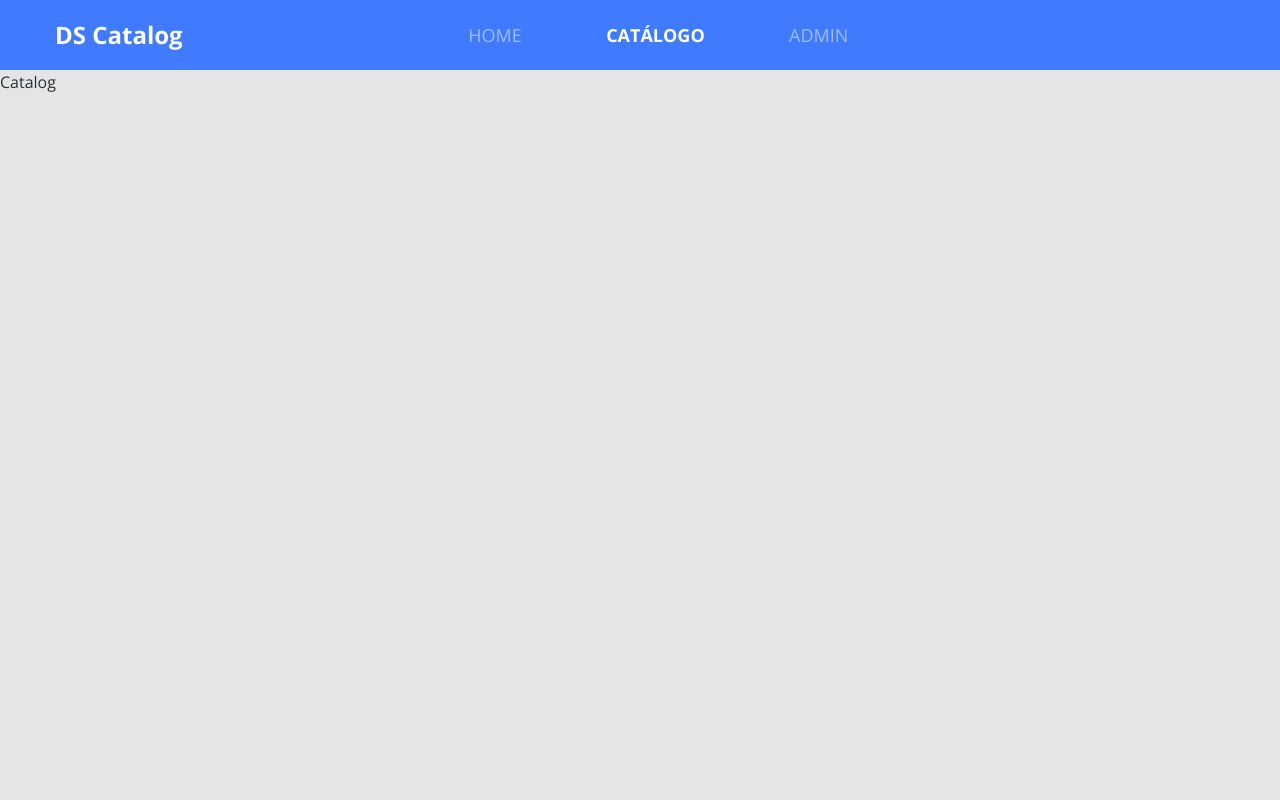
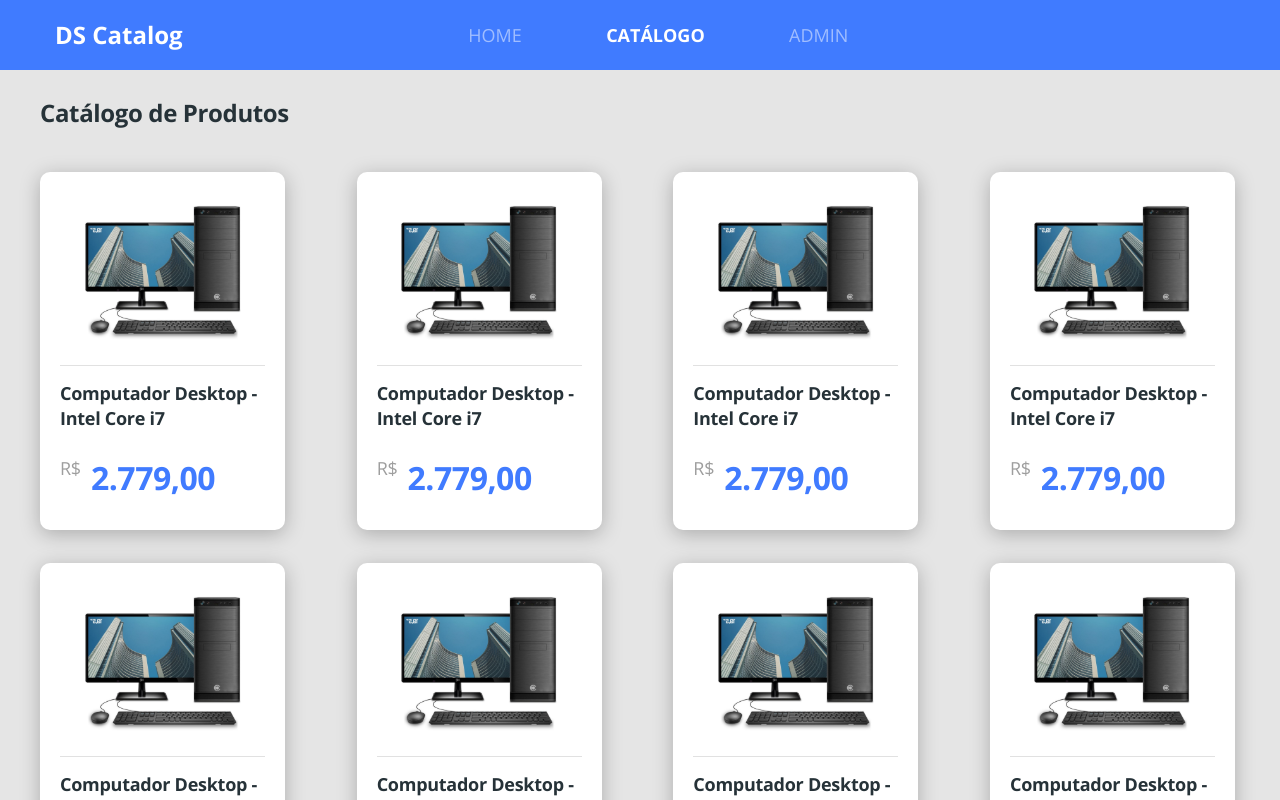
Before and after one commit to WilmarOliveira/ds-catalog-bootcamp-devsuperior, a React (Create React App) app in the folder front-web/: page /catalog in a window 1280 px wide. Shown: the top 800 px of the page. Built offline with nearby package versions, Linux system fonts and the light colour scheme.

Commit message:
Create ProductCard

```diff
--- a/front-web/src/app.scss
+++ b/front-web/src/app.scss
@@ -21,3 +21,16 @@ a {
     color: unset;
   }
 }
+
+.border-radius-10 {
+  border-radius: 10px;
+}
+
+.border-radius-20 {
+  border-radius: 20px;
+}
+
+.card-base {
+  background-color: #fff;
+  box-shadow: 0px 4px 20px rgba(0, 0, 0, 0.25);
+}
--- /dev/null
+++ b/front-web/src/pages/Catalog/components/ProductCard/index.tsx
@@ -0,0 +1,19 @@
+import { ReactComponent as ProductImage } from '../../../../core/assets/images/product.svg';
+import './styles.scss';
+
+const ProductCard = () => {
+    return(
+        <div className="card-base border-radius-10 product-card" >
+            <ProductImage />
+            <div className="product-info" >
+                <h6 className="product-name" >Computador Desktop - Intel Core i7</h6>
+            </div>
+            <div className="product-price-container" >
+                <span className="product-currency" >R$</span>
+                <h6 className="product-price" >2.779,00</h6>
+            </div>
+        </div>
+    )
+}
+
+export default ProductCard;
--- /dev/null
+++ b/front-web/src/pages/Catalog/components/ProductCard/styles.scss
@@ -0,0 +1,38 @@
+.product-card {
+    width: 245px;
+    padding: 20px 20px 30px 20px;
+    text-align: center;
+}
+
+.product-info {
+    border-top: 1px solid #E1E1E1;
+    text-align: left;
+    padding-top: 15px;
+    margin-top: 15px;
+}
+
+.product-name {
+    font-size: 18px;
+    line-height: 25px;
+    letter-spacing: -0.015em;
+}
+
+.product-price-container {
+    margin-top: 25px;
+    display: flex;
+}
+
+.product-currency {
+    font-size: 18px;
+    line-height: 25px;
+    letter-spacing: -0.015em;
+    color: #9E9E9E;
+}
+
+.product-price {
+    font-size: 32px;
+    line-height: 44px;
+    letter-spacing: -0.015em;
+    color: #407BFF;
+    margin-left: 10px;
+}
--- a/front-web/src/pages/Catalog/index.tsx
+++ b/front-web/src/pages/Catalog/index.tsx
@@ -1,5 +1,23 @@
+import ProductCard from './components/ProductCard';
+import './styles.scss';
+
 const Catalog = () => (
-    <div>Catalog</div>
+    <div className="catalog-container" >
+        <h1 className="catalog-title" >Catálogo de Produtos</h1>
+        <div className="catalog-products">
+            <ProductCard />
+            <ProductCard />
+            <ProductCard />
+            <ProductCard />
+            <ProductCard />
+            <ProductCard />
+            <ProductCard />
+            <ProductCard />
+            <ProductCard />
+            <ProductCard />
+            <ProductCard />
+        </div>
+    </div>
 );
 
 export default Catalog;
--- /dev/null
+++ b/front-web/src/pages/Catalog/styles.scss
@@ -0,0 +1,19 @@
+.catalog-container {
+    margin-top: 26px;
+    padding-left: 40px;
+    padding-right: 40px;
+}
+
+.catalog-title {
+    font-size: 24px;
+    line-height: 33px;
+    letter-spacing: -0.015em;
+}
+
+.catalog-products {
+    margin-top: 43px;
+    display: grid;
+    grid-template-columns: repeat(auto-fill, 250px);
+    justify-content: space-between;
+    grid-gap: 33px 30px;
+}
--- a/front-web/src/pages/Home/index.tsx
+++ b/front-web/src/pages/Home/index.tsx
@@ -6,7 +6,7 @@ import './styles.scss';
 const Home = () => {
     return (
         <div className="home-container" >
-            <div className="row home-content">
+            <div className="row home-content card-base border-radius-20">
                 <div className="col-6 home-text" >
                     <h1 className="text-title" >Conheça o melhor <br /> catálogo de produtos</h1>
                     <p className="text-subtitle" >Ajudaremos você a encontrar os melhores <br />
--- a/front-web/src/pages/Home/styles.scss
+++ b/front-web/src/pages/Home/styles.scss
@@ -6,9 +6,6 @@
 }
 
 .home-content {
-    background-color: #fff;
-    box-shadow: 0px 4px 20px rgba(0, 0, 0, 0.25);
-    border-radius: 20px;
     padding-top: 155px;
     padding-left: 100px;
     padding-bottom: 150px;
```
Also changed, not shown: front-web/src/core/assets/images/product.svg (added), 1 other file (tests, documents, lock files or other folders).
